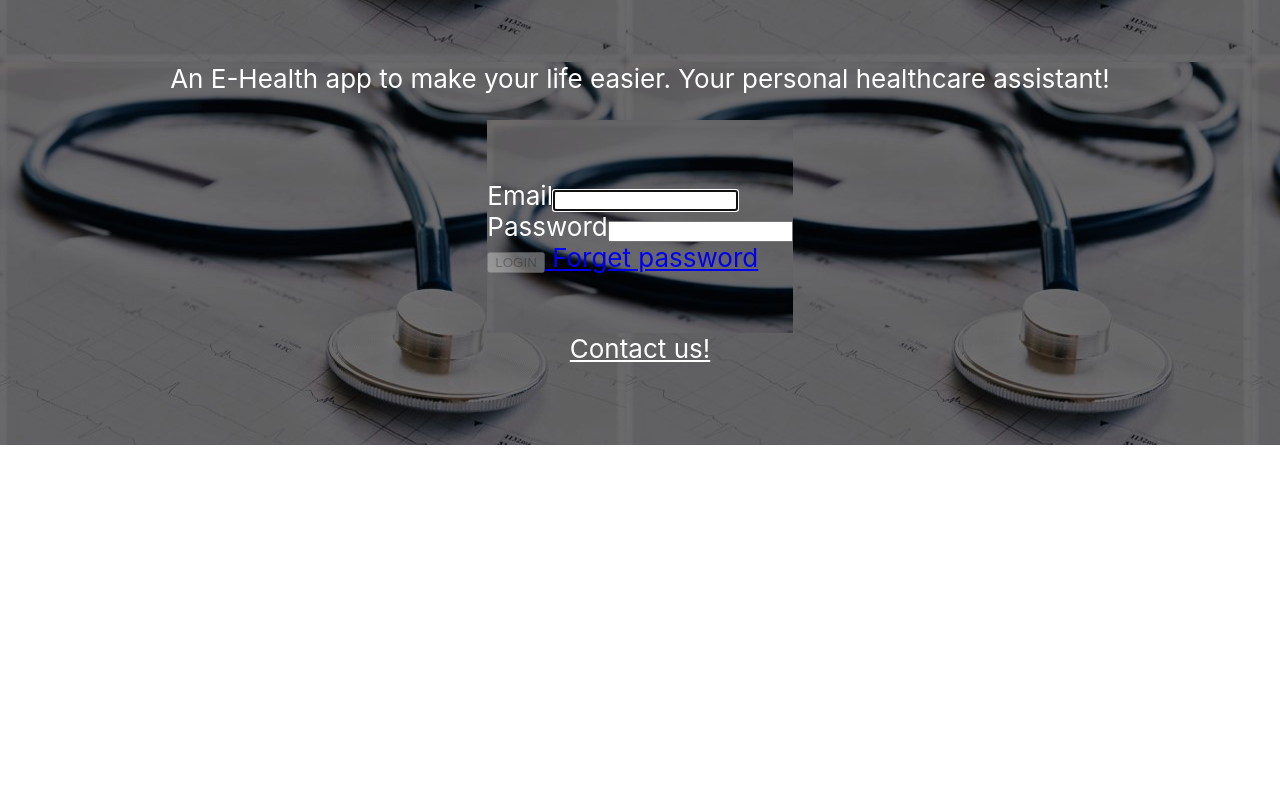
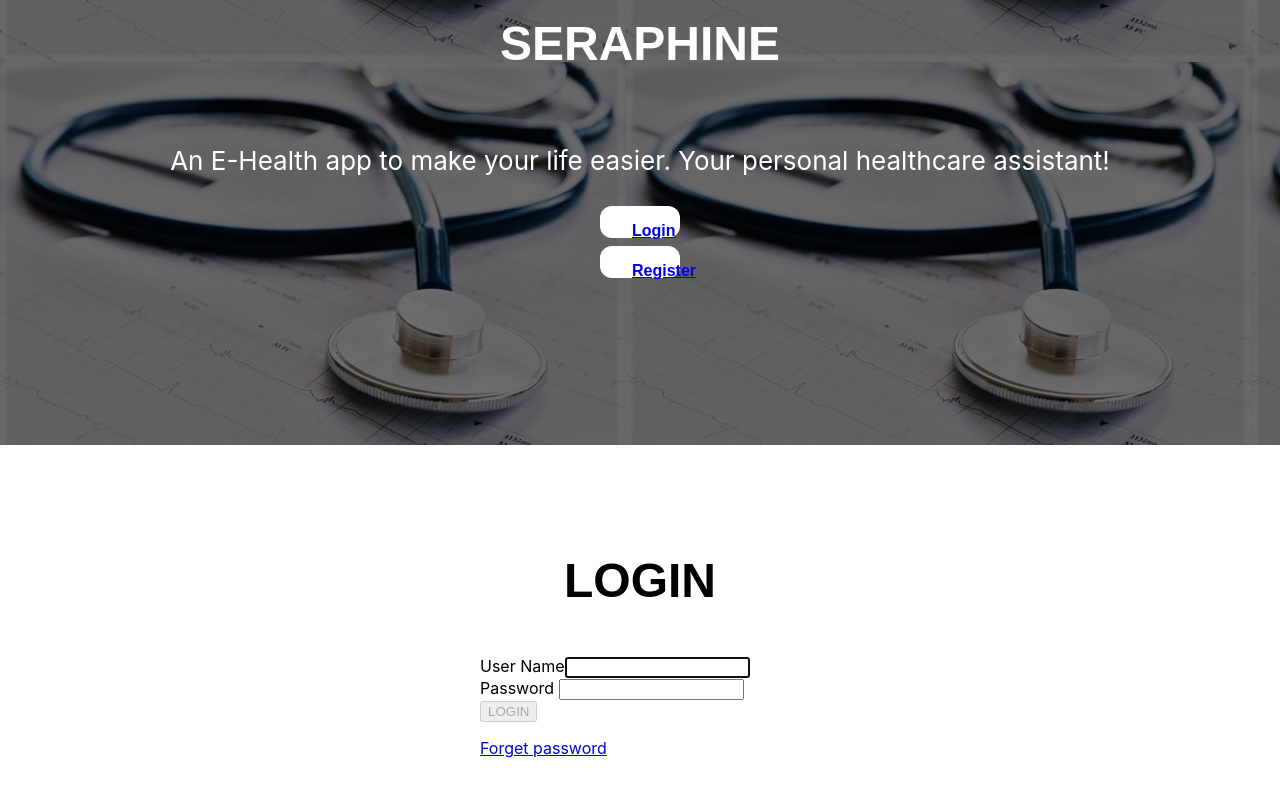
Before and after one commit to JoelDuBroy/seraphine, a React (Create React App) app in the folder frontend/: page /page/landingpage/login/Login in a window 1280 px wide. Shown: the part 403-1200 px from the top of the page. Before the commit the page ends 848 px from the top, so only its background shows below. Built offline with nearby package versions, Linux system fonts and the light colour scheme.

Commit message:
updated new front end 30.1

```diff
--- a/frontend/src/App.css
+++ b/frontend/src/App.css
@@ -1,6 +1,7 @@
 .App-background {
     background-image: url(./Background/background.jpg);
 }
+
 .App-logo {
     height: 20vmin;
     pointer-events: none;
@@ -42,11 +43,11 @@
     border: none;
     font-family: Arial, Helvetica, sans-serif;
     color: #0a566b;
-    padding: 16px 32px;
+    padding: 25px 50px;
     text-align: center;
     text-decoration: none;
     /*display: inline-block;*/
-    font-size: 16px;
+    font-size: 12px;
     margin: 4px 2px;
     width: 80px;
     height: 15px;
--- a/frontend/src/App.js
+++ b/frontend/src/App.js
@@ -1,59 +1,31 @@
 import React from 'react'
-import {Switch, Route, Link} from "react-router-dom"
-import {Button} from "react-bootstrap"
+import {Switch, Route} from "react-router-dom"
 import Navbar from "./component/navbar/Navbar"
-
+import Homepage from "./component/homepage/Homepage"
 //page
-import logo from './logo.svg'
 import Login from "./page/landingpage/login/Login"
 import Register from "./page/landingpage/register/Register"
 
 import './App.css';
 
-const login = ({login}) => {
-    <Button className = "App-button">
-    <Button type="button" className = "App-button">LOGIN</Button>
-    <Link to="/page/landingpage/login/Login"></Link>
-    </Button>
-}
-
-const register = ({register}) => {
-    <Button className = "App-button">
-    <Button type="button" className = "App-button">REGISTER</Button>
-    <Link to="/page/landingpage/register/Register"></Link>
-    </Button>
-}
-
 function App() {
     return (
     <div>
-        <Navbar />
-        <div className = "App-background">
-        <div className = "App" >
-        <header className = "App-header" >
-        <img src = { logo }
-            className = "App-logo"
-            alt = "logo" />
-        <p className = "App-title">SERAPHINE</p>
-        <p> An E-Health app to make your life easier. Your personal healthcare assistant!</p>
-
+        <div className = "App-background"/>
+        <Navbar/>
+        <Homepage/>
         <Switch>
             <Route path="/page/landingpage/login/Login">
-            <Login login={login}/>
+                <Login />
             </Route>
 
             <Route path="/page/landingpage/register/Register">
-            <Register register={register}/>
+                <Register/>
             </Route>
+
+            <Route path="/"></Route>
         </Switch>
-
-        <a className = "App-link"
-            href = "https://github.com/thvinhtruong/seraphine"> Contact us!
-        </a>
-        </header>
-        </div >
-    </div>
-    </div>
+        </div>
     );
 }
 
--- /dev/null
+++ b/frontend/src/component/homepage/Homepage.js
@@ -0,0 +1,41 @@
+import React from 'react'
+import {Link} from "react-router-dom"
+import {Button} from "react-bootstrap"
+import logo from '../../logo.svg'
+import '../../App.css'
+
+const RenderLogin = () => {
+    return (
+    <Button type="button" className = "App-button">
+    <Link to="/page/landingpage/login/Login">Login</Link>
+    </Button>
+    )
+}
+
+const RenderRegister = () => {
+    return (
+        <Button type="button" className = "App-button">
+            <Link to="/page/landingpage/register/Register">Register</Link>
+        </Button>
+    )
+}
+
+function Homepage() {
+    return (
+        <div className = "App-background">
+        <div className = "App" >
+            <header className = "App-header">
+                <img src = { logo }
+                    className = "App-logo"
+                    alt = "logo" />
+                <p className = "App-title">SERAPHINE</p>
+            <p> An E-Health app to make your life easier. Your personal healthcare assistant!</p>
+            {RenderLogin()}
+            {RenderRegister()}
+            </header>
+        </div>
+        </div>
+    );
+}
+
+export default Homepage;
--- a/frontend/src/page/landingpage/login/Login.css
+++ b/frontend/src/page/landingpage/login/Login.css
@@ -26,3 +26,10 @@
     border-radius: 12px;
     font-weight: 700;
   }
+
+.App-title {
+    font-size: 48px;
+    text-align: center;
+    font-family: Arial, Helvetica, sans-serif;
+    font-weight: 700;
+}
--- a/frontend/src/page/landingpage/login/Login.js
+++ b/frontend/src/page/landingpage/login/Login.js
@@ -2,14 +2,13 @@ import './Login.css';
 import React, { useState } from "react";
 import {Form,
         Button} from "react-bootstrap";
-import "./Login.css";
 
 export default function Login() {
-  const [email, setEmail] = useState("");
+  const [userName, setUserName] = useState("");
   const [password, setPassword] = useState("");
 
   function validateForm() {
-    return email.length > 0 && password.length > 0;
+    return userName.length > 0 && password.length > 0;
   }
 
   function handleSubmit(event) {
@@ -17,33 +16,32 @@ export default function Login() {
   }
 
   return (
-    <div className = "App-background">
     <div className="Login">
+      <p className = "App-title">LOGIN</p>
       <Form onSubmit={handleSubmit}>
-        <Form.Group size="lg" controlId="email">
-          <Form.Label>Email</Form.Label>
+        <Form.Group controlId="userName">
+          <Form.Label>User Name</Form.Label>
           <Form.Control
             autoFocus
-            type="email"
-            value={email}
-            onChange={(e) => setEmail(e.target.value)}
-          />
+            type="userName"
+            value={userName}
+            onChange={(e) => setUserName(e.target.value)}/>
         </Form.Group>
-        <Form.Group size="lg" controlId="password">
-          <Form.Label>Password</Form.Label>
+
+        <Form.Group  controlId="password">
+          <Form.Label>Password </Form.Label>
           <Form.Control
             type="password"
             value={password}
-            onChange={(e) => setPassword(e.target.value)}
-          />
+            onChange={(e) => setPassword(e.target.value)}/>
         </Form.Group>
-        <Button block size="lg" type="submit" disabled={!validateForm()}>
+        <Button block type="submit" disabled={!validateForm()}>
           LOGIN
         </Button>
+        <p></p>
         <a href="#"> Forget password</a>
 
       </Form>
     </div>
-    </div>
   );
 };
--- a/frontend/src/page/landingpage/register/Register.css
+++ b/frontend/src/page/landingpage/register/Register.css
@@ -1,9 +1,15 @@
+@media all and (min-width: 480px) {
+    .Register {
+      padding: 60px 0;
+    }
+
 .App {
     text-align: center;
     background-color:rgb(255, 255, 255);
     }
 
 .label{
+    text-align: center;
     display: block;
     font-size: larger;
     color: white;
@@ -14,8 +20,8 @@
     font-size: larger;
     padding: 5px;
     margin: 2px;
+    }
 
-    }
 .btn{
     color: white;
     background-color: red;
@@ -49,10 +55,18 @@
     }
 
 .App-title {
+        color: white;
         font-size: 48px;
         text-align: center;
         font-family: Arial, Helvetica, sans-serif;
         font-weight: 700;
+    }
+
+.App-notify {
+        color: red;
+        font-size: 20px;
+        text-align: center;
+        font-family: Arial, Helvetica, sans-serif;
     }
 
 .App-button {
@@ -71,3 +85,4 @@
         border-radius: 12px;
         font-weight: 700;
       }
+    }
--- a/frontend/src/page/landingpage/register/Register.js
+++ b/frontend/src/page/landingpage/register/Register.js
@@ -78,11 +78,11 @@ const handleSubmit = (e) => {
 // Showing success message
 const successMessage = () => {
 	return (
-	<div>
+	<div
 		className="success"
 		style={{
 		display: submitted ? '' : 'none',
-		}}
+		}}>
 		<p className="App-title">USER SUCCESSFULLY REGISTER</p>
 	</div>
 	);
@@ -96,7 +96,7 @@ const errorMessage = () => {
 		style={{
 		display: error ? '' : 'none',
 		}}>
-		<p>PLEASE ENTER ALL THE FIELDS</p>
+		<p className="App-notify">PLEASE ENTER ALL THE FIELDS</p>
 	</div>
 	);
 };
@@ -114,41 +114,51 @@ return (
 
 			<form>
 				{/* Labels and inputs for form data */}
+				<div>
 					<label className="label">First Name</label>
 					<input onChange={handlefirstName} className="input"
 					value={firstName} type="text" />
-
+				</div>
+				<div>
 					<label className="label">Last Name</label>
 					<input onChange={handlelastName} className="input"
 					value={lastName} type="text" />
-
+				</div>
+				<div>
 					<label className="label">User Name</label>
 					<input onChange={handleUserName} className="input"
 					value={lastName} type="text" />
-
+				</div>
+				<div>
 					<label className="label">Email</label>
 					<input onChange={handleEmail} className="input"
 					value={email} type="email" />
-
+				</div>
+				<div>
 					<label className="label">Password</label>
 					<input onChange={handlePassword} className="input"
 					value={password} type="password" />
-
+				</div>
+				<div>
 					<label className="label">Date of Birth</label>
 					<input onChange={handleDateofBirth} className="input"
 					value={dateofbirth} type="date" />
-
+				</div>
+				<div>
 					<label className="label">Insurance Name</label>
 					<input onChange={handleInsuranceName} className="input"
 					value={insuranceName} type="text" />
-
+				</div>
+				<div>
 					<label className="label">Insurance Type</label>
 					<input onChange={handleInsuranceType} className="input"
 					value={insuranceType} type="text" />
-
-		<button className = "App-button">
-		<button onClick={handleSubmit} className="btn" type="submit">SUBMIT</button>
+				</div>
+				<div>
+					<button className = "App-button"
+					onClick={handleSubmit} className="btn" type="submit">SUBMIT
 					</button>
+				</div>
 			</form>
 		</div>
 	</div>
```
Also changed, not shown: frontend/src/Background/Background.js (added, +10 -0 lines), frontend/src/page/contact-us/contactus.js (added, +11 -0 lines), frontend/src/page/contact-us/index.js.js (deleted, +0 -44 lines). Lines whose indentation alone changed are shown as unchanged.
